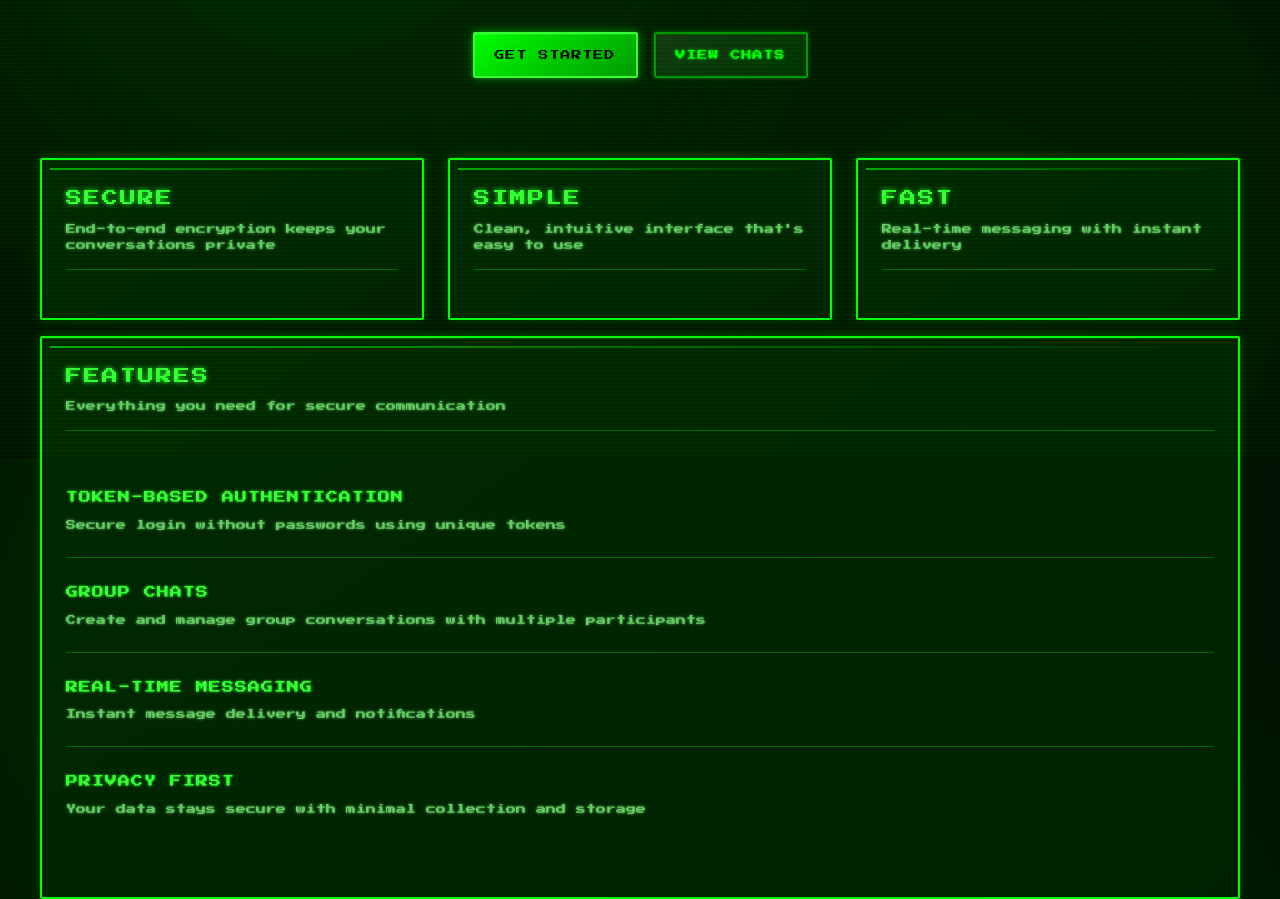
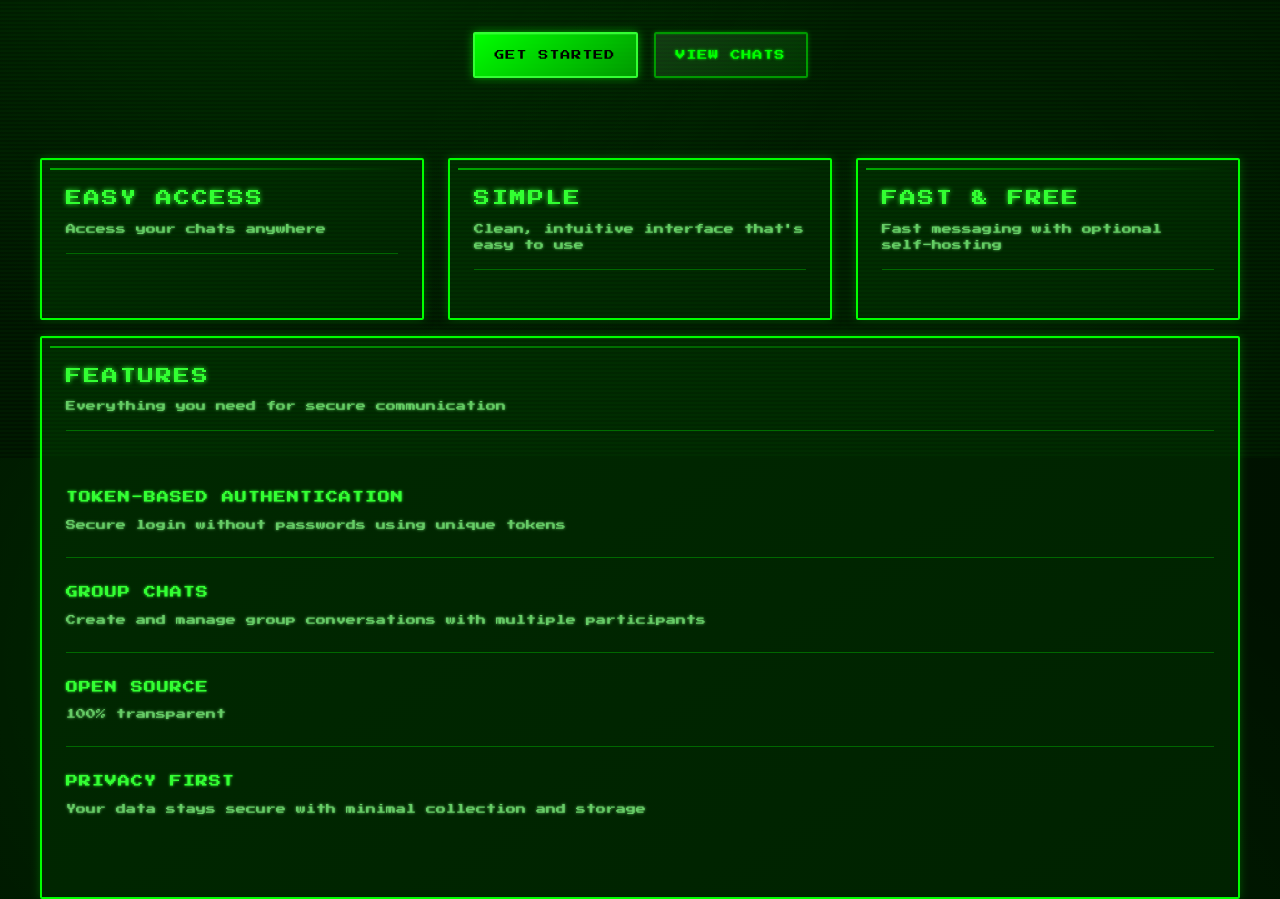
Before and after one commit to Fluffik3666/chat, a Flask app: page / in a window 1280 px wide. Shown: the part 342-1241 px from the top of the page. Run offline with Flask 3, Linux system fonts and the light colour scheme.

Commit message:
feat: updated features

```diff
--- a/src/templates/index.html
+++ b/src/templates/index.html
@@ -34,8 +34,8 @@
         <div class="grid grid-3 mt-4">
             <div class="card">
                 <div class="card-header">
-                    <h3 class="card-title">Secure</h3>
-                    <p class="card-description">End-to-end encryption keeps your conversations private</p>
+                    <h3 class="card-title">Easy Access</h3>
+                    <p class="card-description">Access your chats anywhere</p>
                 </div>
             </div>
             <div class="card">
@@ -46,8 +46,8 @@
             </div>
             <div class="card">
                 <div class="card-header">
-                    <h3 class="card-title">Fast</h3>
-                    <p class="card-description">Real-time messaging with instant delivery</p>
+                    <h3 class="card-title">Fast & Free</h3>
+                    <p class="card-description">Fast messaging with optional self-hosting</p>
                 </div>
             </div>
         </div>
@@ -67,8 +67,8 @@
                     <div class="feature-description">Create and manage group conversations with multiple participants</div>
                 </li>
                 <li class="feature-item">
-                    <div class="feature-title">Real-time Messaging</div>
-                    <div class="feature-description">Instant message delivery and notifications</div>
+                    <div class="feature-title">Open source</div>
+                    <div class="feature-description">100% transparent</div>
                 </li>
                 <li class="feature-item">
                     <div class="feature-title">Privacy First</div>
```
